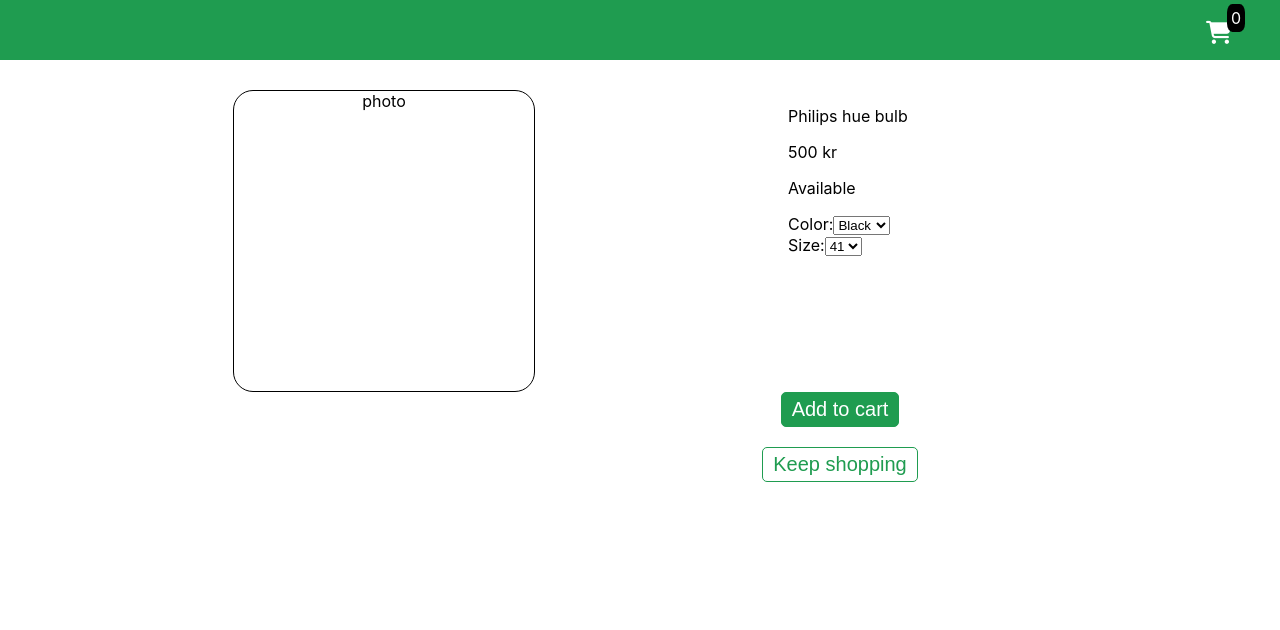
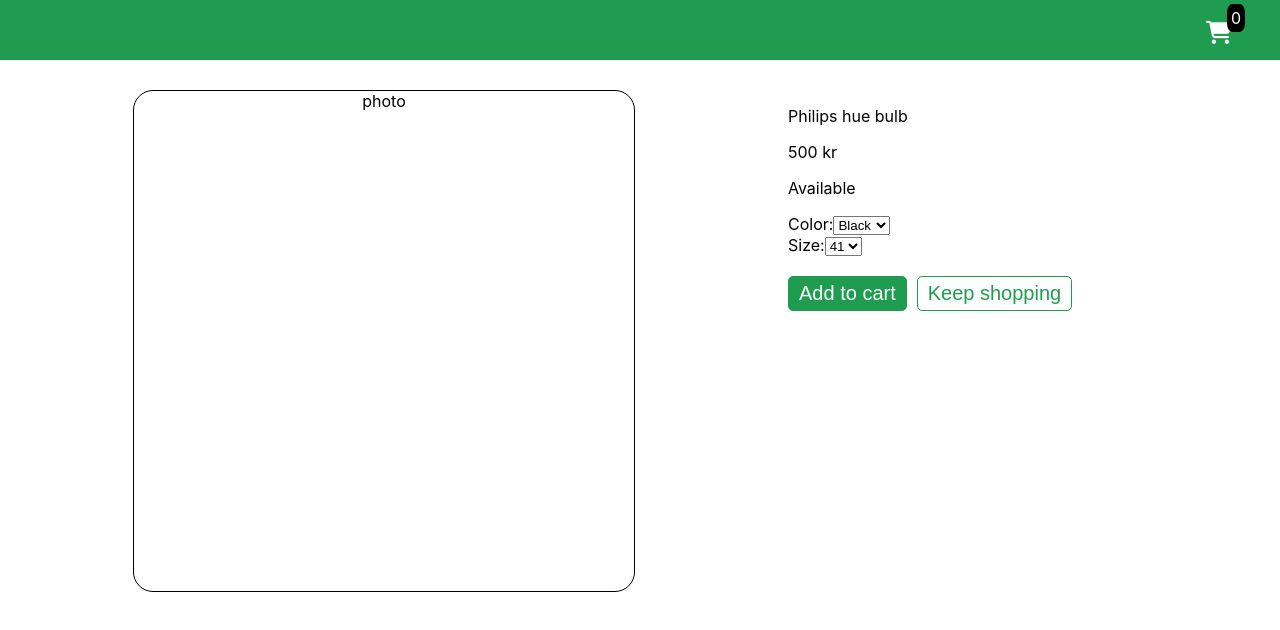
Before and after one commit to AndelijaKaluderovic/Shopping_Cart, a React (Create React App) app: page /product/1 in a window 1280 px wide. Shown: the top 630 px of the page. Built offline with nearby package versions, Linux system fonts and the light colour scheme.

Commit message:
products css

```diff
--- a/src/pages/Product.css
+++ b/src/pages/Product.css
@@ -15,8 +15,7 @@
 }
 .product-button,
 .shopping-button{
-    display: block;
-    margin: 0 auto;
+    margin-top: 20px;
     margin-bottom: 20px;
     padding: 5px 10px;
     font-size: 20px;
@@ -26,7 +25,7 @@
 .product-button{
     background-color: #1F9C50;
     color: white;
-
+    margin-right: 10px;
 }
 .shopping-button{
     background-color: white;
@@ -48,7 +47,11 @@
         display: grid;
         grid-template-columns: 60% 40%;
     }
-    .product-footer{
-        margin-left: 400px;
+}
+@media screen and (min-width: 900px) {
+    .product-photo{
+        width: 500px;
+        height: 500px;
     }
+
 }
--- a/src/pages/Product.js
+++ b/src/pages/Product.js
@@ -2,7 +2,7 @@
 import './Product.css';
 import { Link } from 'react-router-dom';
 
-export default function Product({match}) {
+export default function Product({ match }) {
 
   const [product, setProduct] = useState([]);
 
@@ -43,13 +43,11 @@
                 <option>44</option>
               </select>
             </form>
+              <button className="product-button">Add to cart</button>
+              <Link className='product-link' to='/'><button className='shopping-button'>Keep shopping</button></Link>
           </div>
         </div>
       ))}
-      <footer className='product-footer'>
-      <button className="product-button">Add to cart</button>
-      <Link className='product-link' to='/'><button className='shopping-button'>Keep shopping</button></Link>
-      </footer>
     </div>
   )
 }
```
Lines whose indentation alone changed are shown as unchanged.
